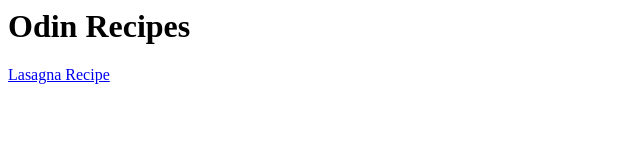
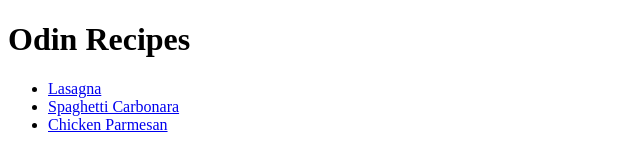
Before and after one commit to Fabi0o/odin-recipes, a plain HTML site: page index.html in a window 1280 px wide. Shown: the whole page, without its empty margins (0-640 px from the left). Drawn offline with Linux system fonts and the light colour scheme.

Commit message:
created an unordered list for navigation

```diff
--- a/index.html
+++ b/index.html
@@ -1,4 +1,4 @@
-<!DOCTYPE >
+<!DOCTYPE html>
 <html>
   <head>
     <meta charset="utf-8" />
@@ -6,6 +6,10 @@
   </head>
   <body>
     <h1>Odin Recipes</h1>
-    <a href="./recipes/lasagna.html">Lasagna Recipe</a>
+    <ul>
+      <li><a href="./recipes/lasagna.html">Lasagna</a></li>
+      <li><a href="./recipes/carbonara.html">Spaghetti Carbonara</a></li>
+      <li><a href="./recipes/chicken_parmesan.html">Chicken Parmesan</a></li>
+    </ul>
   </body>
 </html>
```
